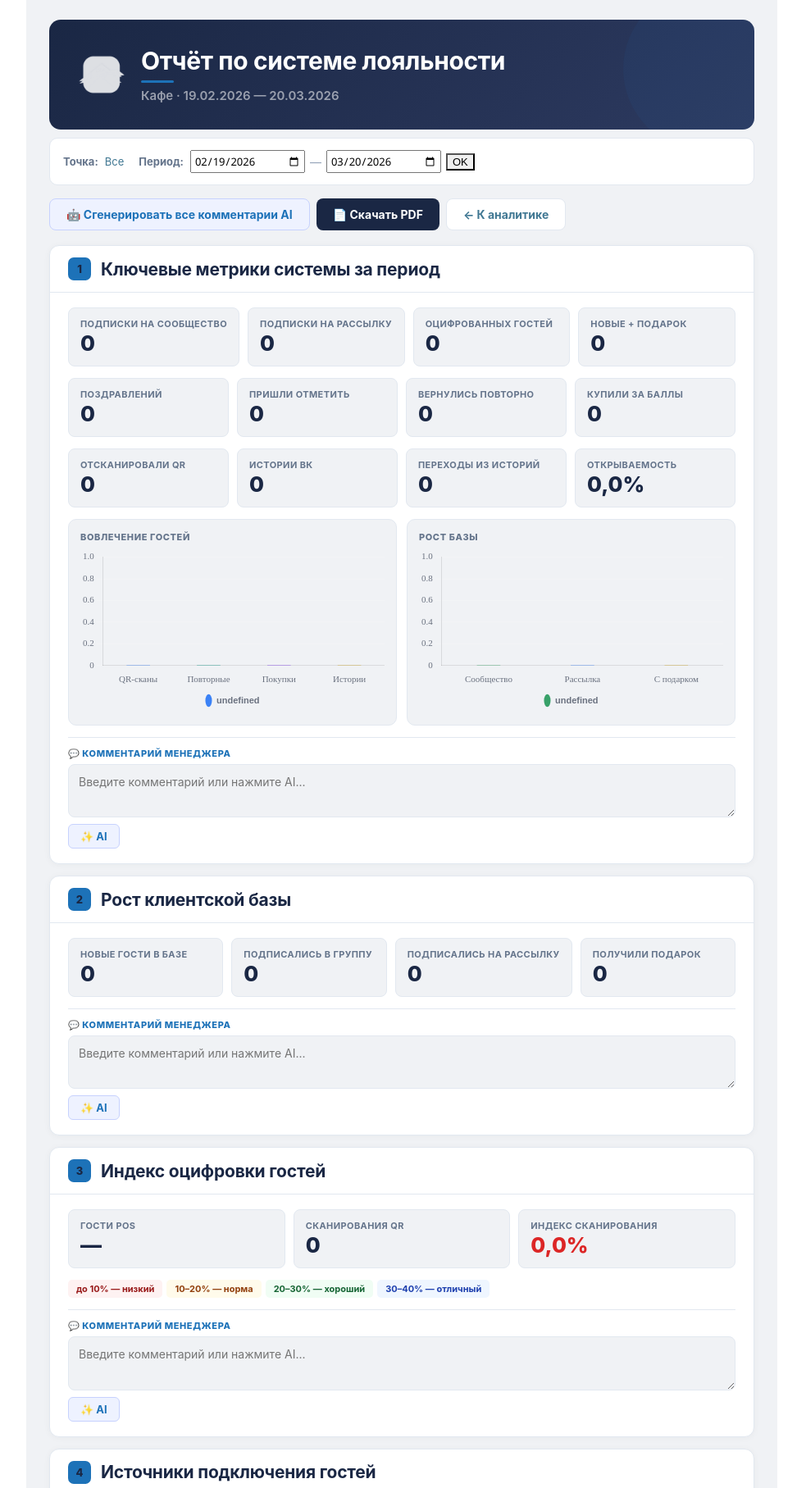
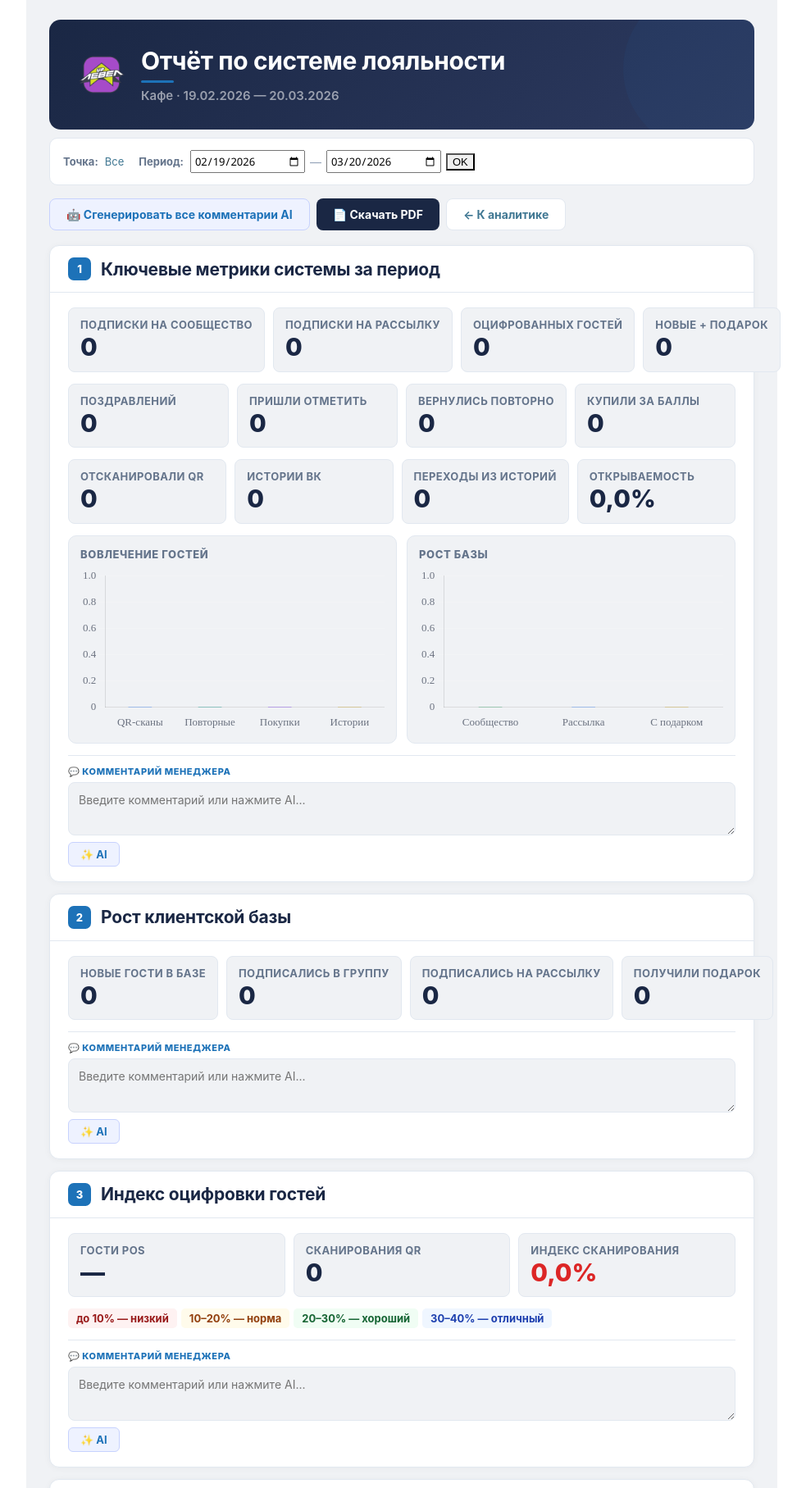
Before and after one commit to lunawork-commits/levelup-back, a Django app: page /analytics/report/ in a window 1280 px wide. Shown: the part 136-1951 px from the top of the page at 82% size, without its empty margins (150-1133 px from the left). Run offline with Django 5.2, Linux system fonts and the light colour scheme; the visitor is signed in with stand-in values (Sample User, id 1); data that the repository does not hold is empty; parts of the project's set-up code (start-up, migrations or seed data) failed here and were passed over; some libraries are stand-ins or nearby versions.

Commit message:
Font upscale, color fix, logo fix

```diff
--- a/templates/analytics/loyalty_report.html
+++ b/templates/analytics/loyalty_report.html
@@ -74,7 +74,7 @@
   pointer-events: none;
 }
 .R-hd-inner { position: relative; z-index: 1; display: flex; align-items: center; gap: 20px; }
-.R-logo { width: 56px; height: 56px; object-fit: contain; filter: brightness(0) invert(1); opacity: .85; flex-shrink: 0; }
+.R-logo { width: 56px; height: 56px; object-fit: contain; flex-shrink: 0; }
 .R-hd-text { flex: 1; }
 .R-hd-title { font-family: var(--fd); font-size: 30px; font-weight: 700; letter-spacing: -.4px; margin-bottom: 4px; }
 .R-hd-bar { width: 40px; height: 3px; background: var(--gold); border-radius: 2px; margin: 6px 0; }
@@ -115,7 +115,7 @@
   display: flex; align-items: center; gap: 12px;
 }
 .R-sec-num {
-  background: var(--gold); color: var(--navy);
+  background: var(--gold); color: white;
   font-size: 13px; font-weight: 800;
   width: 28px; height: 28px; border-radius: 7px;
   display: flex; align-items: center; justify-content: center;
@@ -141,18 +141,18 @@
   padding: 12px 14px; border: 1px solid var(--cream-border);
 }
 .R-card-lbl {
-  font-size: 11px; color: var(--ts); font-weight: 700;
+  font-size: 13px; color: var(--ts); font-weight: 700;
   text-transform: uppercase; letter-spacing: .4px; margin-bottom: 2px;
   white-space: nowrap; overflow: hidden; text-overflow: ellipsis;
 }
 .R-card-val {
-  font-size: 26px; font-weight: 800; color: var(--navy); line-height: 1.15;
+  font-size: 30px; font-weight: 800; color: var(--navy); line-height: 1.15;
 }
-.R-card-val--sm { font-size: 14px; color: var(--tm); font-weight: 600; }
+.R-card-val--sm { font-size: 16px; color: var(--tm); font-weight: 600; }
 
 /* ── Scale badges ───────────────────────────────────── */
 .R-scale { display: flex; gap: 5px; flex-wrap: wrap; margin-top: 10px; }
-.R-scale-item { font-size: 11px; padding: 4px 10px; border-radius: 5px; font-weight: 700; }
+.R-scale-item { font-size: 13px; padding: 4px 10px; border-radius: 5px; font-weight: 700; }
 
 /* ── Chart containers ───────────────────────────────── */
 .R-charts {
@@ -167,7 +167,7 @@
   padding: 14px; border: 1px solid var(--cream-border);
 }
 .R-chart-title {
-  font-size: 11px; font-weight: 800; color: var(--ts);
+  font-size: 13px; font-weight: 800; color: var(--ts);
   text-transform: uppercase; letter-spacing: .6px; margin-bottom: 8px;
 }
 .R-chart canvas {
@@ -184,7 +184,7 @@
   height: 100%; text-align: center; min-height: 140px;
 }
 .R-bignum-val { font-size: 44px; font-weight: 800; line-height: 1; }
-.R-bignum-lbl { font-size: 14px; color: var(--ts); font-weight: 600; margin-top: 4px; }
+.R-bignum-lbl { font-size: 16px; color: var(--ts); font-weight: 600; margin-top: 4px; }
 
 /* ── Comment block ──────────────────────────────────── */
 .R-cmt {
@@ -751,7 +751,7 @@ const base = {
     legend: {
       display: true, position: 'bottom',
       labels: {
-        font: { family: "'Nunito',sans-serif", size: 11, weight: '600' },
+        font: { family: "'Nunito',sans-serif", size: 13, weight: '600' },
         padding: 10, usePointStyle: true, pointStyleWidth: 8, color: '#6B7280',
         boxWidth: 12,
       },
@@ -762,10 +762,10 @@ const base = {
 const barOpts = (noLegend) => ({
   ...base,
   aspectRatio: 1.6,
-  plugins: { ...base.plugins, legend: { display: !noLegend, ...base.plugins.legend } },
+  plugins: { ...base.plugins, legend: { ...base.plugins.legend, display: !noLegend } },
   scales: {
-    y: { beginAtZero: true, grid: { color: '#F3F4F6' }, ticks: { font: { family: "'Nunito'", size: 11 }, color: '#6B7280' } },
-    x: { grid: { display: false }, ticks: { font: { family: "'Nunito'", size: 11 }, color: '#6B7280' } },
+    y: { beginAtZero: true, grid: { color: '#F3F4F6' }, ticks: { font: { family: "'Nunito'", size: 13 }, color: '#6B7280' } },
+    x: { grid: { display: false }, ticks: { font: { family: "'Nunito'", size: 13 }, color: '#6B7280' } },
   },
 });
 
@@ -794,7 +794,7 @@ new Chart(document.getElementById('chart-growth'), {
 // 3. Sources doughnut
 new Chart(document.getElementById('chart-sources'), {
   type: 'doughnut',
-  data: { labels: ['В кафе', 'Доставка'], datasets: [{ data: [D.sources.cafe, D.sources.delivery], backgroundColor: [C.navy, C.gold], borderWidth: 0 }] },
+  data: { labels: ['В кафе', 'Доставка'], datasets: [{ data: [D.sources.cafe, D.sources.delivery], backgroundColor: [C.inf, '#D4A017'], borderWidth: 0 }] },
   options: doughOpts,
 });
 
```
